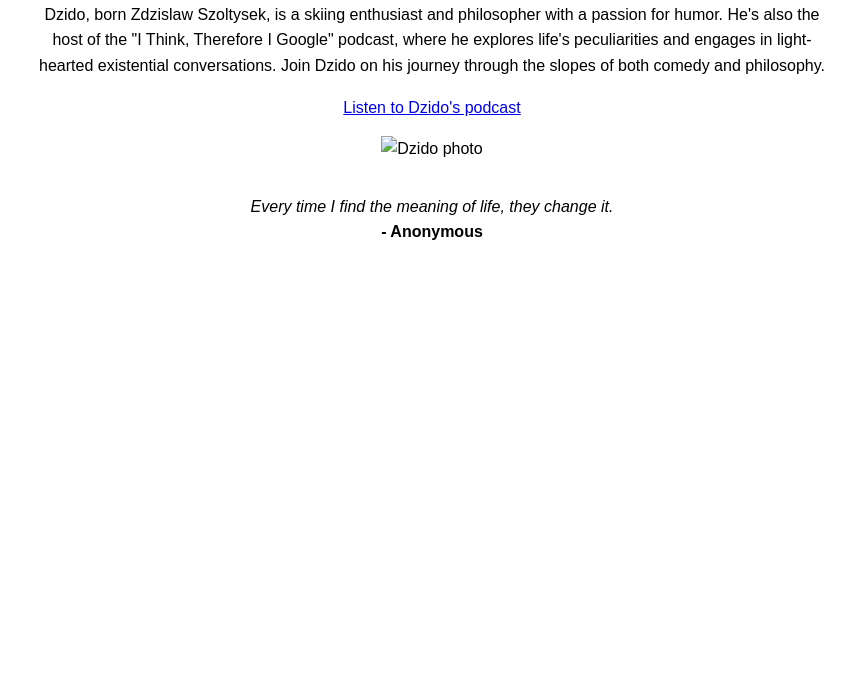
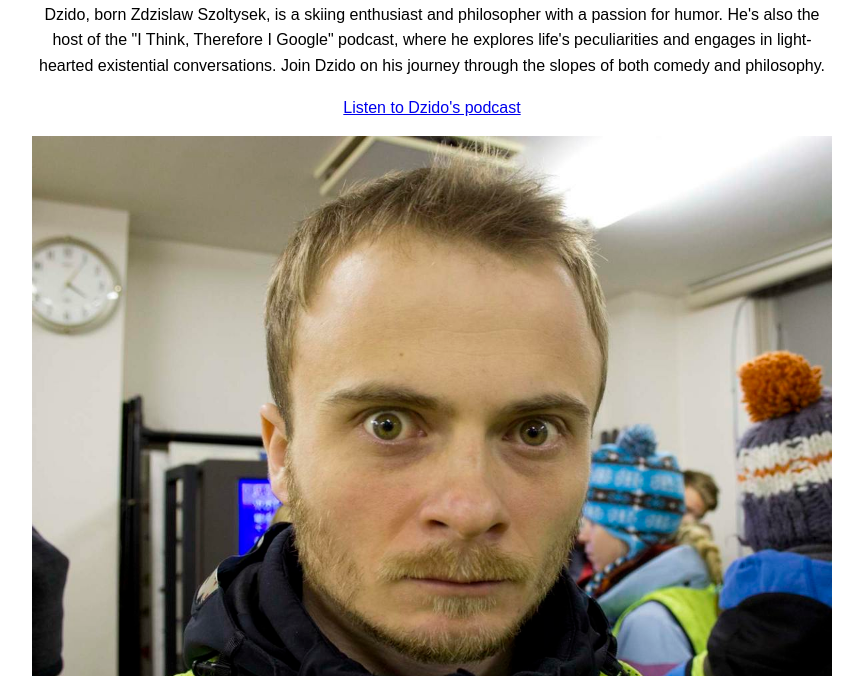
Before and after one commit to vicsz/dzido-site, a plain HTML site: page site/index.html in a window 1280 px wide. Shown: the part 124-800 px from the top of the page, without its empty margins (208-1071 px from the left). Drawn offline with Linux system fonts and the light colour scheme.

Commit message:
Fix typo.

```diff
--- a/site/index.html
+++ b/site/index.html
@@ -26,7 +26,7 @@
 		    <p><a href="https://podcasts.apple.com/ca/podcast/i-think-therefore-i-google/id1517323832" target="_blank">Listen to Dzido's podcast</a></p>
 		</section>
         <section class="photo-gallery">
-            <img src="img/dzido1.jpg" alt="Dzido photo">
+            <img src="images/dzido1.jpg" alt="Dzido photo">
         </section>
         <section class="random-quote">
             <div class="quote"></div>
```
